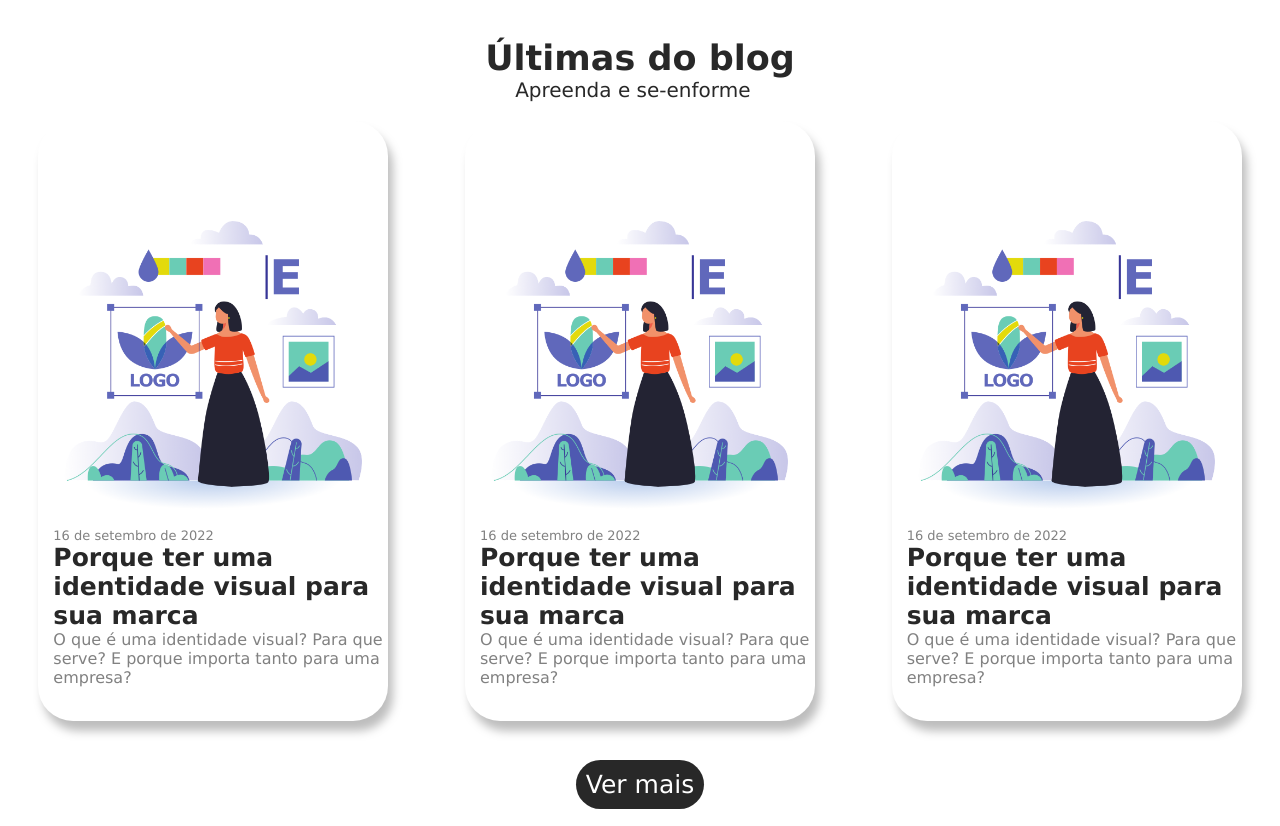
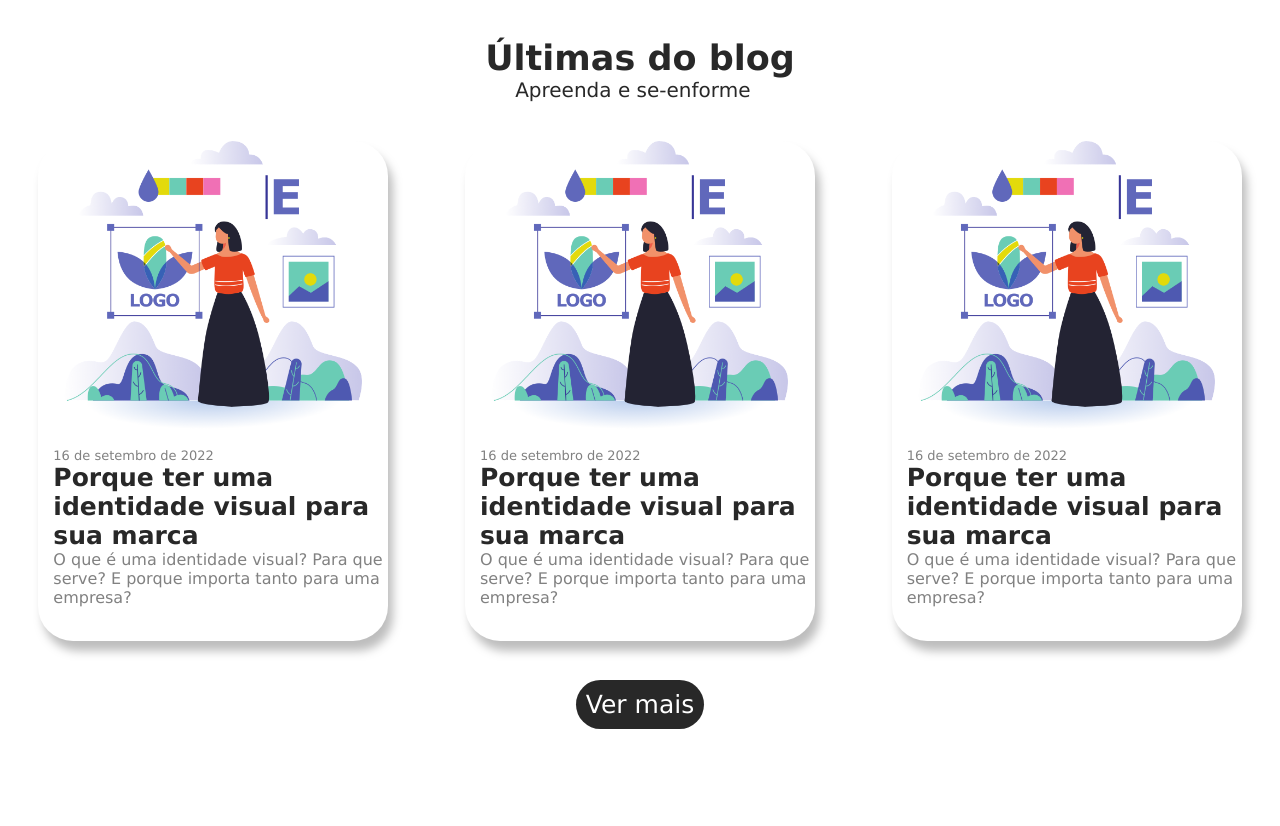
Before and after one commit to joaoapass/Meu-portfolio, a plain HTML site: page index.html in a window 1280 px wide. Shown: the part 2110-2936 px from the top of the page. Drawn offline with Linux system fonts and the light colour scheme.

Commit message:
Update estilo.css

```diff
--- a/css/estilo.css
+++ b/css/estilo.css
@@ -319,7 +319,7 @@ div#post1{
     border-radius: 35px;
     filter: drop-shadow(5px 10px 5px #bdbdbd);
     transition: 300ms;
-    padding-top: 100px;
+    margin-top: 20px;
 }
 div#post1:hover{
     width: 360px;
@@ -353,7 +353,7 @@ div#post2{
     border-radius: 35px;
     filter: drop-shadow(5px 10px 5px #bdbdbd);
     transition: 300ms;
-    padding-top: 100px;
+    margin-top: 20px;
 }
 div#post2:hover{
     width: 360px;
@@ -387,7 +387,7 @@ div#post3{
     border-radius: 35px;
     filter: drop-shadow(5px 10px 5px #bdbdbd);
     transition: 300ms;
-    padding-top: 100px;
+    margin-top: 20px;
 }
 div#post3:hover{
     width: 360px;
```
